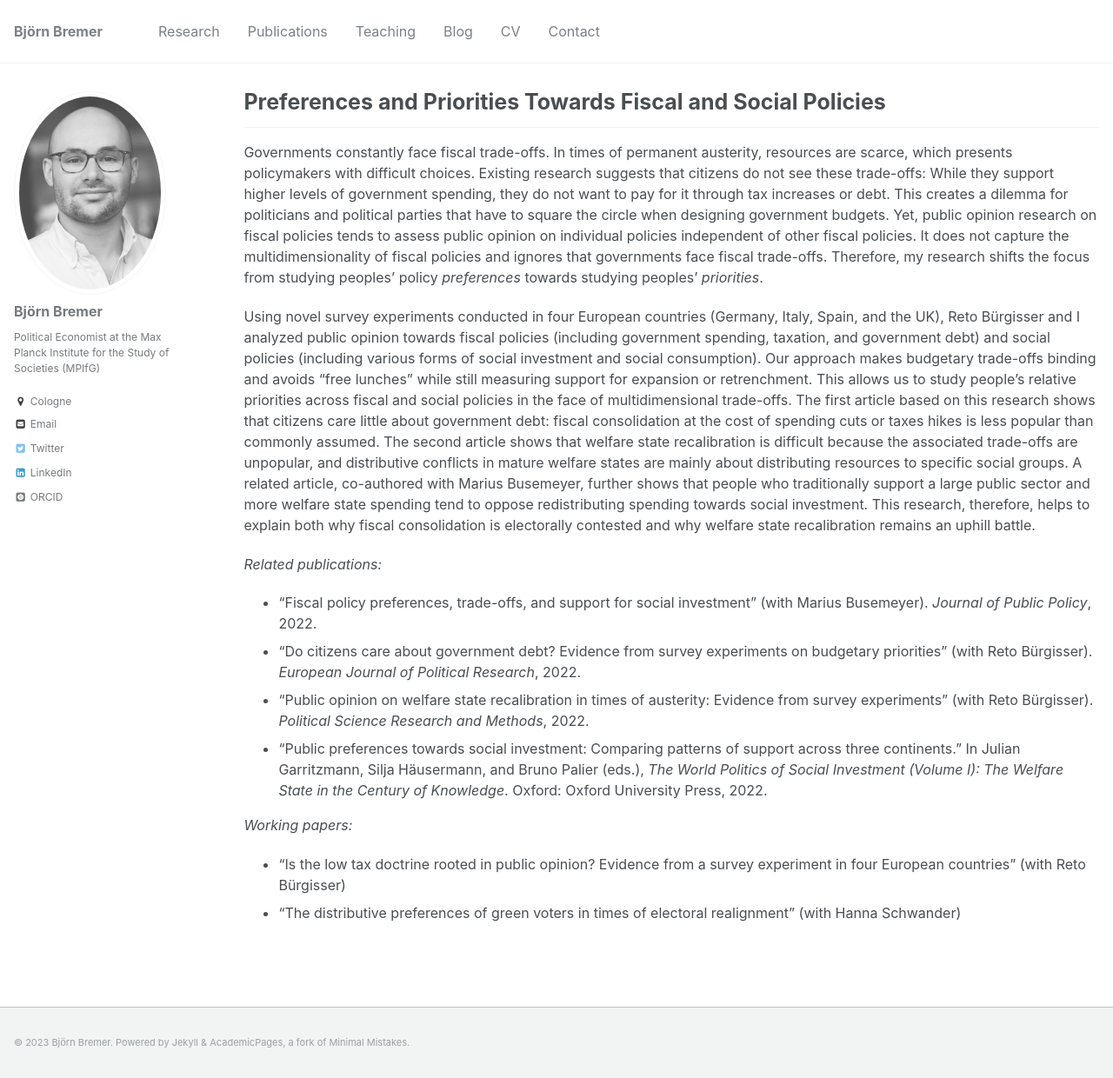
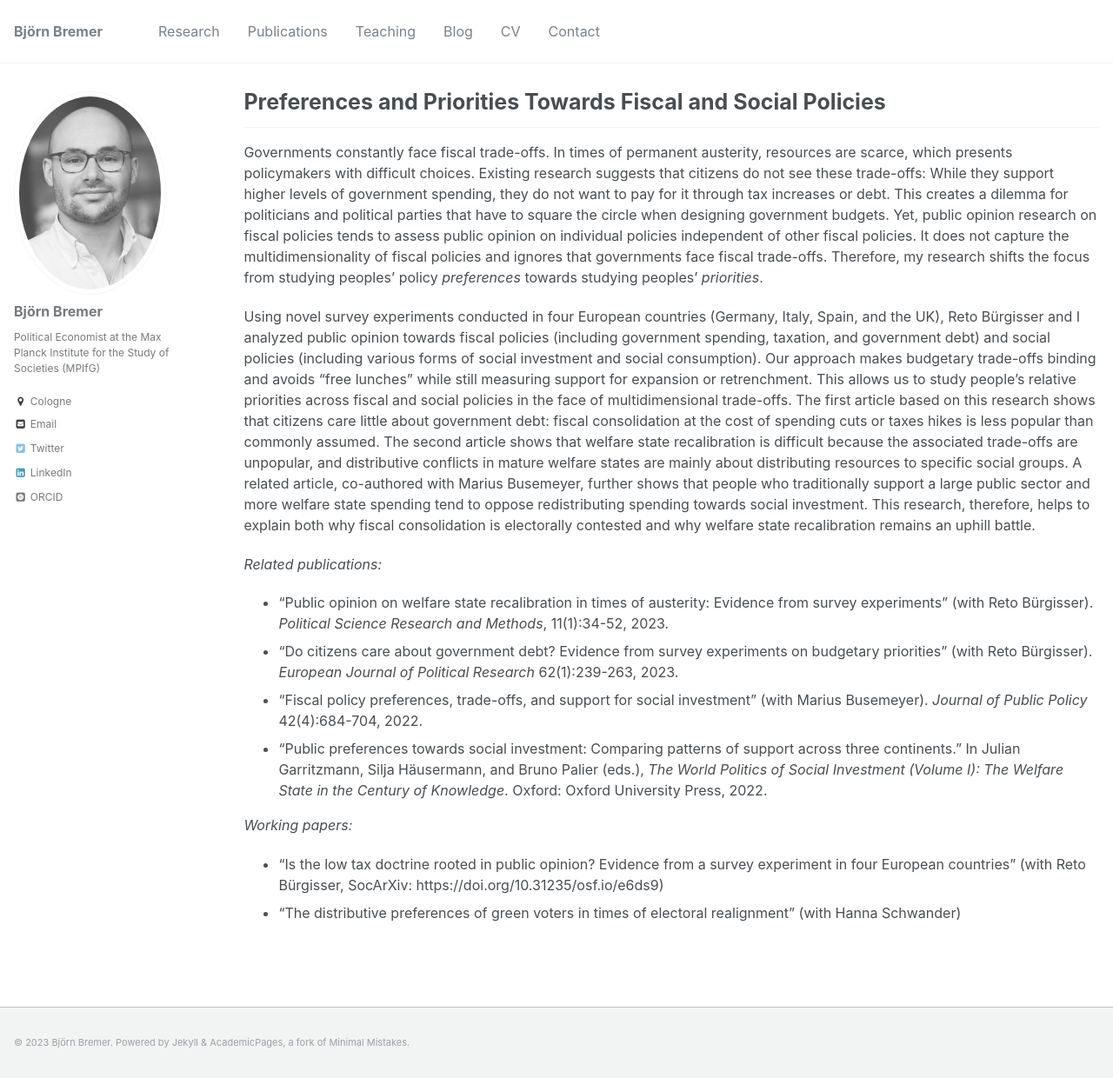
Before and after one commit to bjoernbremer/bjoernbremer.github.io, a Jekyll site: the page built from _projects/3_fiscal_trade-offs.md, in a window 1280 px wide and 1240 px high. Shown: the whole window at 87% size. Built offline with Jekyll 4.4.1, drawn with Linux system fonts in a browser that asks for light colours; some web fonts are replaced.

Commit message:
Update 3_fiscal_trade-offs.md

```diff
--- a/_projects/3_fiscal_trade-offs.md
+++ b/_projects/3_fiscal_trade-offs.md
@@ -12,12 +12,12 @@ Using novel survey experiments conducted in four European countries (Germany, It
 
 *Related publications:*
 
-* ["Fiscal policy preferences, trade-offs, and support for social investment"](https://doi.org/10.1017/S0143814X22000095) (with [Marius Busemeyer](https://www.polver.uni-konstanz.de/en/busemeyer/team/prof-marius-r-busemeyer/)). *Journal of Public Policy*, 2022.
-* ["Do citizens care about government debt? Evidence from survey experiments on budgetary priorities"](https://ejpr.onlinelibrary.wiley.com/doi/abs/10.1111/1475-6765.1250) (with [Reto Bürgisser](https://retobuergisser.com/)). *European Journal of Political Research*, 2022.
-* ["Public opinion on welfare state recalibration in times of austerity: Evidence from survey experiments"](https://cup.org/3IVayu6) (with [Reto Bürgisser](https://retobuergisser.com/)). *Political Science Research and Methods*, 2022.
+* ["Public opinion on welfare state recalibration in times of austerity: Evidence from survey experiments"](https://cup.org/3IVayu6) (with [Reto Bürgisser](https://retobuergisser.com/)). *Political Science Research and Methods*, 11(1):34-52, 2023.
+* ["Do citizens care about government debt? Evidence from survey experiments on budgetary priorities"](https://ejpr.onlinelibrary.wiley.com/doi/abs/10.1111/1475-6765.1250) (with [Reto Bürgisser](https://retobuergisser.com/)). *European Journal of Political Research* 62(1):239-263, 2023.
+* ["Fiscal policy preferences, trade-offs, and support for social investment"](https://doi.org/10.1017/S0143814X22000095) (with [Marius Busemeyer](https://www.polver.uni-konstanz.de/en/busemeyer/team/prof-marius-r-busemeyer/)). *Journal of Public Policy* 42(4):684-704, 2022.
 * "Public preferences towards social investment: Comparing patterns of support across three continents." In Julian Garritzmann, Silja Häusermann, and Bruno Palier (eds.), [*The World Politics of Social Investment (Volume I): The Welfare State in the Century of Knowledge*](https://global.oup.com/academic/product/the-world-politics-of-social-investment-volume-i-9780197585245?cc=us&lang=en&). Oxford: Oxford University Press, 2022.
 
 *Working papers:*
 
-* "Is the low tax doctrine rooted in public opinion? Evidence from a survey experiment in four European countries" (with [Reto Bürgisser](https://retobuergisser.com/))
+* "Is the low tax doctrine rooted in public opinion? Evidence from a survey experiment in four European countries" (with [Reto Bürgisser](https://retobuergisser.com/),  SocArXiv: https://doi.org/10.31235/osf.io/e6ds9)
 * "The distributive preferences of green voters in times of electoral realignment" (with [Hanna Schwander](http://www.schwander-hanna.ch/))
```
